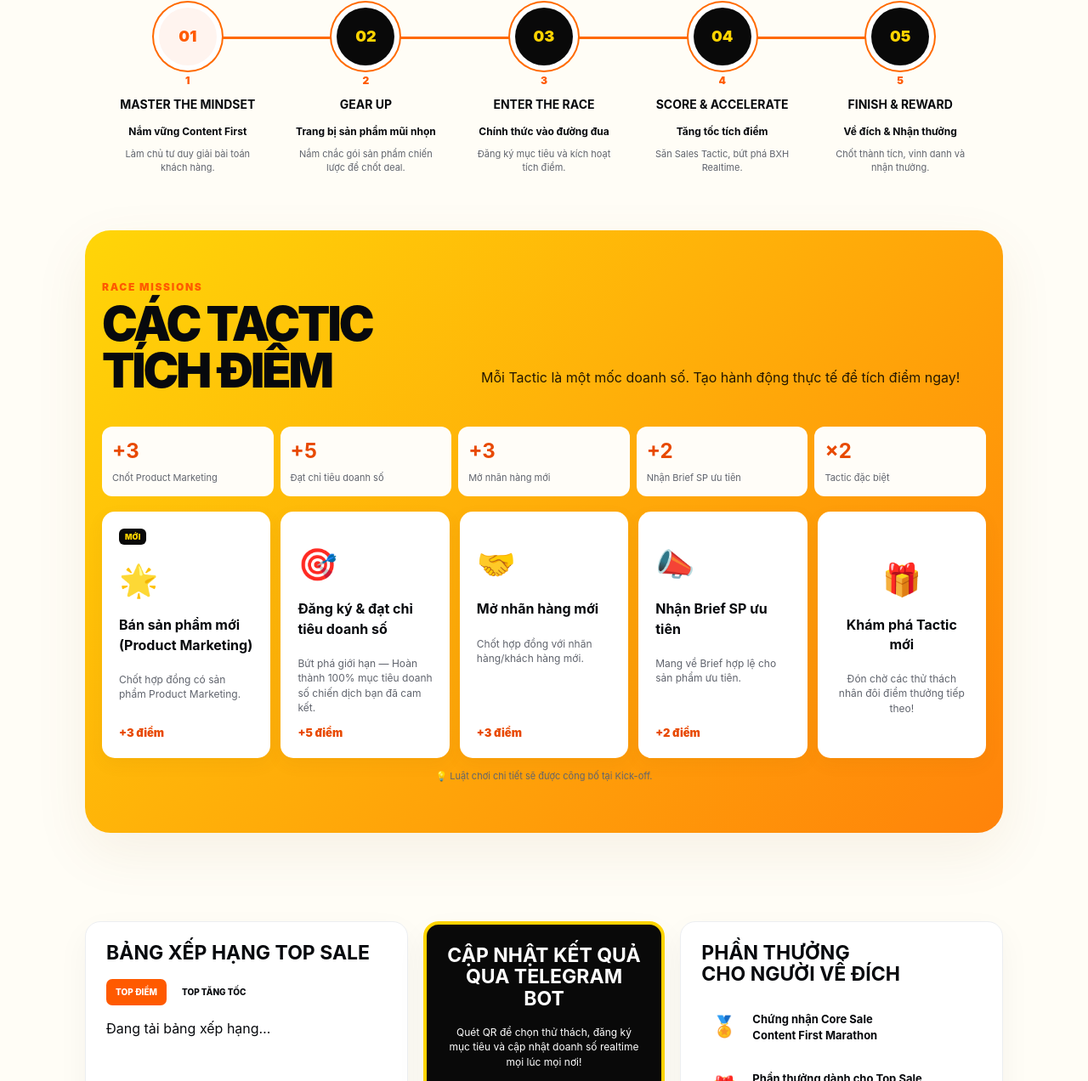
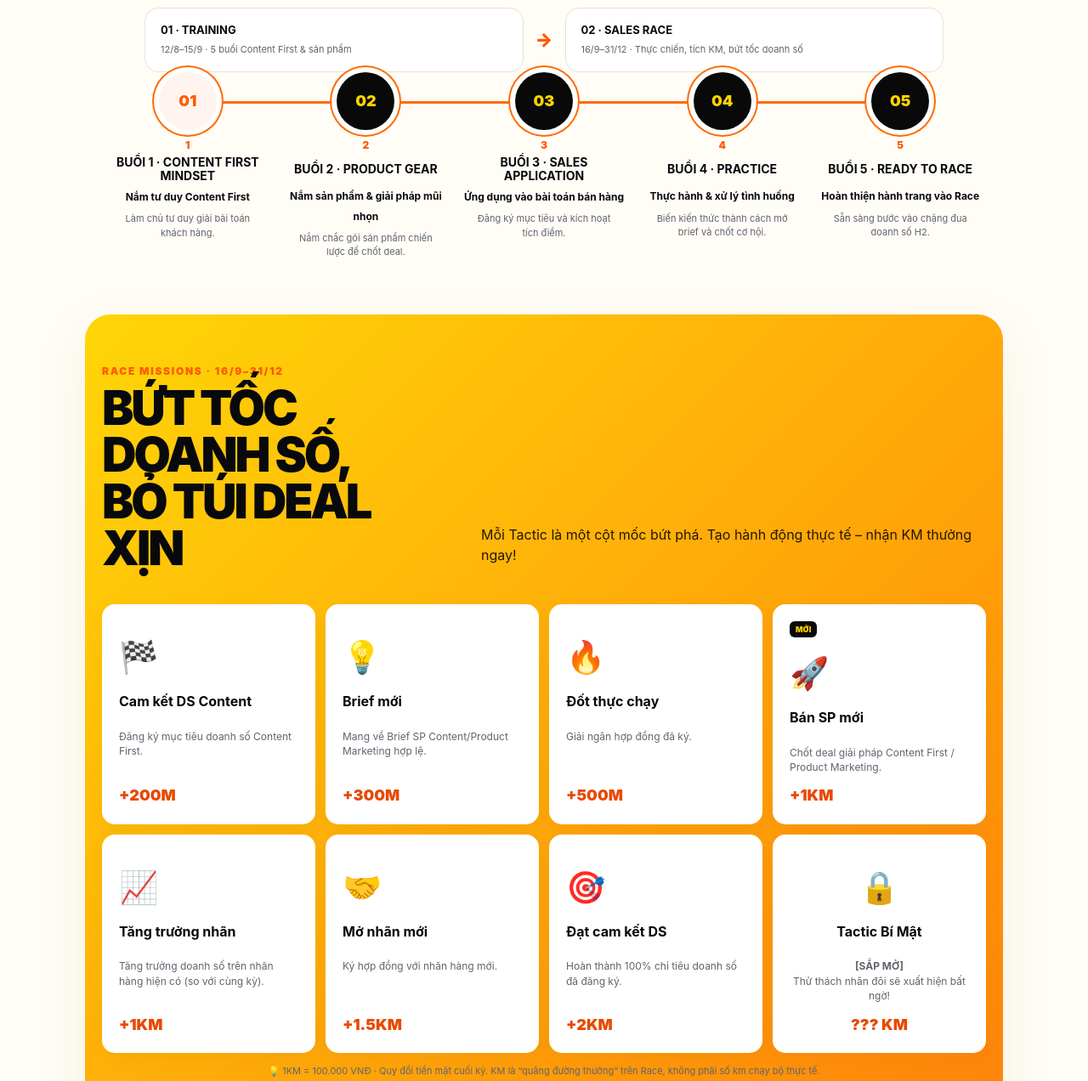
Before and after one commit to AthenaCM-TDB/Content-First-Marathon-2, a plain HTML site: page index.html in a window 1280 px wide. Shown: the part 1283-2555 px from the top of the page at 85% size. Drawn offline with Linux system fonts and the light colour scheme.

Commit message:
Update index.html

```diff
--- a/index.html
+++ b/index.html
@@ -12,7 +12,7 @@ h1{font-size:clamp(64px,7.4vw,105px);line-height:.82;letter-spacing:-.075em;marg
 .manifest{position:relative;z-index:5;margin-top:-18px}.manifestIn{background:#fff;border:1px solid var(--line);border-radius:18px;padding:18px 28px;box-shadow:0 10px 35px #1018270c;display:flex;align-items:center;justify-content:center;gap:26px}.routeIcon{font-size:31px}.manifest h3{margin:0;color:var(--orange);font-size:20px}.manifest p{margin:4px 0 0;font-weight:800}
 section{padding:68px 0}.title{text-align:center;margin-bottom:38px}.title h2,.head h2{font-size:clamp(35px,4.5vw,56px);line-height:.98;letter-spacing:-.055em;margin:8px 0}.title p,.head p{color:var(--muted)}
 .journey{display:grid;grid-template-columns:repeat(5,1fr);position:relative;gap:12px}.journey:before{content:"";position:absolute;left:8%;right:8%;top:39px;border-top:2px dashed #b9bec7}.stage{text-align:center;position:relative}.circle{position:relative;z-index:2;width:78px;height:78px;border:2px solid #aab0bb;background:#fff;border-radius:50%;display:grid;place-items:center;margin:auto;font-size:30px}.stage:first-child .circle{border-color:var(--orange);color:var(--orange);background:#fff4ef}.stageNo{font-size:12px;font-weight:950;margin-top:9px}.stage h3{font-size:14px;line-height:1.12;margin:4px auto;max-width:190px;min-height:31px;display:flex;align-items:center;justify-content:center}.stage b{font-size:12px}.stage p{font-size:12px;color:var(--muted);max-width:175px;margin:7px auto}
-.tactics{background:#fafafa}.head{display:grid;grid-template-columns:.75fr 1.25fr;gap:50px;align-items:end;margin-bottom:30px}.cards{display:grid;grid-template-columns:repeat(5,1fr);gap:12px}.card{background:#fff;border:1px solid var(--line);border-radius:15px;padding:20px;min-height:255px;display:flex;flex-direction:column}.card.new:before{content:"MỚI";align-self:flex-start;background:var(--orange);color:#fff;border-radius:6px;padding:3px 7px;font-size:9px;font-weight:950}.ci{font-size:37px;margin:15px 0}.card h3{font-size:16px;margin:0 0 8px}.card p{font-size:12px;color:var(--muted)}.points{margin-top:auto;color:var(--orange);font-weight:950;font-size:13px}.card.more{border-style:dashed;justify-content:center;text-align:center}.rule{text-align:center;color:var(--muted);font-size:11px;margin-top:14px}
+.tactics{background:#fafafa}.head{display:grid;grid-template-columns:.75fr 1.25fr;gap:50px;align-items:end;margin-bottom:30px}.cards{display:grid;grid-template-columns:repeat(4,1fr);gap:12px}.card{background:#fff;border:1px solid var(--line);border-radius:15px;padding:20px;min-height:255px;display:flex;flex-direction:column}.card.new:before{content:"MỚI";align-self:flex-start;background:var(--orange);color:#fff;border-radius:6px;padding:3px 7px;font-size:9px;font-weight:950}.ci{font-size:37px;margin:15px 0}.card h3{font-size:16px;margin:0 0 8px}.card p{font-size:12px;color:var(--muted)}.points{margin-top:auto;color:var(--orange);font-weight:950;font-size:13px}.card.more{border-style:dashed;justify-content:center;text-align:center}.rule{text-align:center;color:var(--muted);font-size:11px;margin-top:14px}
 .dashboard{display:grid;grid-template-columns:1fr .75fr 1fr;gap:18px}.box{background:#f8f8f8;border-radius:18px;padding:24px}.box h3{font-size:23px;line-height:1.1;margin:0 0 18px}.tabs{display:flex;gap:7px;margin-bottom:12px}.tab{padding:8px 11px;border-radius:7px;background:#fff;font-size:10px;font-weight:850}.tab.active{background:var(--orange);color:#fff}.row{display:grid;grid-template-columns:27px 1fr auto;gap:9px;align-items:center;padding:10px 0;border-bottom:1px solid #e4e5e7}.rank{color:var(--orange);font-weight:950}.person b{font-size:13px}.person span{display:block;font-size:10px;color:var(--muted)}.score{font-weight:950}.join{background:linear-gradient(145deg,#ff6b37,#ff8a47);color:#fff;text-align:center}.join p{font-size:12px}.qr{width:150px;aspect-ratio:1;margin:18px auto;background:#fff;border-radius:12px;display:grid;place-items:center;color:var(--ink);border:8px solid #fff;box-shadow:inset 0 0 0 2px #111}.qr span{font-size:11px;font-weight:950}.join .pill{background:#111827;border-color:#111827;color:#fff}.rewardItem{background:#fff;border-radius:11px;padding:12px;display:grid;grid-template-columns:38px 1fr;gap:10px;align-items:center;margin:9px 0}.rewardItem i{font-style:normal;font-size:24px}.rewardItem b{font-size:13px}
 .datebar{padding:0 0 55px}.dateIn{border:1px solid var(--line);border-radius:16px;padding:18px 28px;display:grid;grid-template-columns:auto 1fr auto;align-items:center;gap:25px}.calendar{font-size:31px}.dateText b{font-size:17px}.dateText span{color:var(--muted);font-size:13px}.mobile{display:none}footer{padding:22px 0;color:var(--muted);font-size:11px}
 @media(max-width:930px){.links{display:none}.trackbg{left:0;opacity:.28}.copy{width:70%}.live{position:relative;right:auto;bottom:auto;margin:-45px auto 25px;width:min(92%,520px)}.hero{min-height:auto}.heroIn{min-height:590px}.head{grid-template-columns:1fr}.cards{grid-template-columns:repeat(2,1fr)}.cards .card:last-child{grid-column:1/-1}.dashboard{grid-template-columns:1fr}.journey{grid-template-columns:1fr}.journey:before{display:none}.stage{display:grid;grid-template-columns:85px 1fr;text-align:left;align-items:center}.stage p{margin:5px 0}.circle{grid-row:1/5;margin:0}}
@@ -181,8 +181,15 @@ header .pill.orange{
   .metric span{font-size:9px}
 }
 
+/* ===== V6 SALES RACE ===== */
+.tactics .cards{grid-template-columns:repeat(4,1fr)}
+.tactics .card{min-height:235px}
+.tactics .points{font-size:18px}
+.brandLogo{display:flex;align-items:center;gap:10px}.athenaMark{width:30px;height:30px;border-radius:8px;background:var(--yellow);color:#090909;display:grid;place-items:center;font-weight:950;font-size:12px;letter-spacing:-.04em}.raceNote{margin-top:15px;text-align:right;font-size:11px;font-weight:800;color:#4a3100}.phaseBridge{max-width:940px;margin:22px auto 0;display:grid;grid-template-columns:1fr auto 1fr;gap:14px;align-items:center}.phase{border:1px solid var(--line);border-radius:16px;padding:16px 18px;background:#fff}.phase b{display:block;font-size:13px}.phase span{font-size:11px;color:var(--muted)}.phaseArrow{font-size:22px;color:var(--orange);font-weight:950}
+@media(max-width:930px){.tactics .cards{grid-template-columns:repeat(2,1fr)}.tactics .cards .card:last-child{grid-column:auto}}
+@media(max-width:600px){.tactics .cards{grid-template-columns:1fr}}
 </style></head><body>
-<header><nav class="w nav"><div class="brand"><b>CF</b> · CONTENT FIRST MARATHON</div><div class="links"><a href="#journey">5 chặng</a><a href="#tactics">Tactics</a><a href="#join">Tham gia</a><a href="#rank">Tiến độ</a><a href="#reward">Phần thưởng</a></div><a class="pill orange" href="https://t.me/ContentFirstMarathon_bot" target="_blank" rel="noopener">Đăng ký ngay →</a></nav></header>
+<header><nav class="w nav"><div class="brand brandLogo"><span class="athenaMark">A</span><span>ATHENA CM · <b>CONTENT FIRST MARATHON</b></span></div><div class="links"><a href="#journey">5 chặng</a><a href="#tactics">Tactics</a><a href="#join">Tham gia</a><a href="#rank">Tiến độ</a><a href="#reward">Phần thưởng</a></div><a class="pill orange" href="https://t.me/ContentFirstMarathon_bot" target="_blank" rel="noopener">Đăng ký ngay →</a></nav></header>
 
 <main>
 <section class="hero kvHero">
@@ -192,12 +199,12 @@ header .pill.orange{
     <div class="eye">ATHENA CM · CONTENT FIRST MARATHON · H2/2026</div>
     <h1 class="srOnly">CONTENT FIRST MARATHON</h1>
     <div class="kvMessage">
-      <strong>30 NGÀY BỀN BỈ.<br>BỨT PHÁ DOANH SỐ.</strong>
-      <p>Chuỗi đào tạo & thúc đẩy doanh số H2 — từ tư duy Content First đến hành động thực chiến trên đường đua.</p>
+      <strong>30 NGÀY TRANG BỊ.<br>SẴN SÀNG BỨT TỐC.</strong>
+      <p>30 ngày Training Content First & sản phẩm — trang bị tư duy, giải pháp và kỹ năng trước khi bước vào chặng đua doanh số đến hết H2/2026.</p>
     </div>
     <div class="actions">
-      <a class="pill orange" href="https://t.me/ContentFirstMarathon_bot" target="_blank" rel="noopener">VÀO ĐƯỜNG ĐUA →</a>
-      <a class="pill dark" href="#journey">XEM 5 CHẶNG ↓</a>
+      <a class="pill orange" href="https://t.me/ContentFirstMarathon_bot" target="_blank" rel="noopener">THAM GIA CHƯƠNG TRÌNH →</a>
+      <a class="pill dark" href="#journey">XEM 5 BUỔI TRAINING ↓</a>
     </div>
   </div>
 </div>
@@ -208,37 +215,33 @@ header .pill.orange{
 </div>
 </section>
 
-<div class="manifest"><div class="w manifestIn"><div class="routeIcon">🏃</div><div><h3>TƯ DUY ĐÚNG. TRANG BỊ ĐỦ. BỨT PHÁ DOANH SỐ.</h3><p>5 chặng — 30 ngày — một đường đua Content First.</p></div></div></div>
+<div class="manifest"><div class="w manifestIn"><div class="routeIcon">🏃</div><div><h3>TRANG BỊ 30 NGÀY. BỨT TỐC ĐẾN CUỐI H2.</h3><p>Giai đoạn 1: Training 12/8–15/9 · Giai đoạn 2: Race 16/9–31/12/2026.</p></div></div></div>
 
-<section id="journey"><div class="w"><div class="title"><div class="k">THE MARATHON</div><h2>5 CHẶNG HÀNH TRÌNH</h2><p><b>Từ tư duy → sản phẩm → hành động → thành tích.</b><br>5 chặng để Sale trang bị đủ năng lực, bước vào đường đua và bứt tốc về đích.</p></div>
+<section id="journey"><div class="w"><div class="title"><div class="k">TRAINING PHASE · 12/8–15/9</div><h2>5 BUỔI TRANG BỊ CONTENT FIRST</h2><p><b>Từ tư duy → sản phẩm → năng lực thực chiến.</b><br>5 buổi học là giai đoạn trang bị trước Race — không phải 5 chặng của cuộc đua.</p></div><div class="phaseBridge"><div class="phase"><b>01 · TRAINING</b><span>12/8–15/9 · 5 buổi Content First & sản phẩm</span></div><div class="phaseArrow">→</div><div class="phase"><b>02 · SALES RACE</b><span>16/9–31/12 · Thực chiến, tích KM, bứt tốc doanh số</span></div></div>
 <div class="journey">
-<div class="stage"><div class="circle">01</div><div class="stageNo">1</div><h3>MASTER THE MINDSET</h3><b>Nắm vững Content First</b><p>Làm chủ tư duy giải bài toán khách hàng.</p></div>
-<div class="stage"><div class="circle">02</div><div class="stageNo">2</div><h3>GEAR UP</h3><b>Trang bị sản phẩm mũi nhọn</b><p>Nắm chắc gói sản phẩm chiến lược để chốt deal.</p></div>
-<div class="stage"><div class="circle">03</div><div class="stageNo">3</div><h3>ENTER THE RACE</h3><b>Chính thức vào đường đua</b><p>Đăng ký mục tiêu và kích hoạt tích điểm.</p></div>
-<div class="stage"><div class="circle">04</div><div class="stageNo">4</div><h3>SCORE & ACCELERATE</h3><b>Tăng tốc tích điểm</b><p>Săn Sales Tactic, bứt phá BXH Realtime.</p></div>
-<div class="stage"><div class="circle">05</div><div class="stageNo">5</div><h3>FINISH & REWARD</h3><b>Về đích & Nhận thưởng</b><p>Chốt thành tích, vinh danh và nhận thưởng.</p></div>
+<div class="stage"><div class="circle">01</div><div class="stageNo">1</div><h3>BUỔI 1 · CONTENT FIRST MINDSET</h3><b>Nắm tư duy Content First</b><p>Làm chủ tư duy giải bài toán khách hàng.</p></div>
+<div class="stage"><div class="circle">02</div><div class="stageNo">2</div><h3>BUỔI 2 · PRODUCT GEAR</h3><b>Nắm sản phẩm & giải pháp mũi nhọn</b><p>Nắm chắc gói sản phẩm chiến lược để chốt deal.</p></div>
+<div class="stage"><div class="circle">03</div><div class="stageNo">3</div><h3>BUỔI 3 · SALES APPLICATION</h3><b>Ứng dụng vào bài toán bán hàng</b><p>Đăng ký mục tiêu và kích hoạt tích điểm.</p></div>
+<div class="stage"><div class="circle">04</div><div class="stageNo">4</div><h3>BUỔI 4 · PRACTICE</h3><b>Thực hành & xử lý tình huống</b><p>Biến kiến thức thành cách mở brief và chốt cơ hội.</p></div>
+<div class="stage"><div class="circle">05</div><div class="stageNo">5</div><h3>BUỔI 5 · READY TO RACE</h3><b>Hoàn thiện hành trang vào Race</b><p>Sẵn sàng bước vào chặng đua doanh số H2.</p></div>
 </div></div></section>
 
-<section class="tactics" id="tactics"><div class="w"><div class="head"><div><div class="k">RACE MISSIONS</div><h2>CÁC TACTIC TÍCH ĐIỂM</h2></div><p>Mỗi Tactic là một mốc doanh số. Tạo hành động thực tế để tích điểm ngay!</p></div>
-<div class="scoreRules">
-<div><b>+3</b><span>Chốt Product Marketing</span></div>
-<div><b>+5</b><span>Đạt chỉ tiêu doanh số</span></div>
-<div><b>+3</b><span>Mở nhãn hàng mới</span></div>
-<div><b>+2</b><span>Nhận Brief SP ưu tiên</span></div>
-<div><b>×2</b><span>Tactic đặc biệt</span></div>
-</div><div class="cards">
-<div class="card new"><div class="ci">🌟</div><h3>Bán sản phẩm mới<br>(Product Marketing)</h3><p>Chốt hợp đồng có sản phẩm Product Marketing.</p><div class="points">+3 điểm</div></div>
-<div class="card"><div class="ci">🎯</div><h3>Đăng ký & đạt chỉ tiêu doanh số</h3><p>Bứt phá giới hạn — Hoàn thành 100% mục tiêu doanh số chiến dịch bạn đã cam kết.</p><div class="points">+5 điểm</div></div>
-<div class="card"><div class="ci">🤝</div><h3>Mở nhãn hàng mới</h3><p>Chốt hợp đồng với nhãn hàng/khách hàng mới.</p><div class="points">+3 điểm</div></div>
-<div class="card"><div class="ci">📣</div><h3>Nhận Brief SP ưu tiên</h3><p>Mang về Brief hợp lệ cho sản phẩm ưu tiên.</p><div class="points">+2 điểm</div></div>
-<div class="card more"><div class="ci">🎁</div><h3>Khám phá Tactic mới</h3><p>Đón chờ các thử thách nhân đôi điểm thưởng tiếp theo!</p></div>
-</div><div class="rule">💡 Luật chơi chi tiết sẽ được công bố tại Kick-off.</div></div></section>
+<section class="tactics" id="tactics"><div class="w"><div class="head"><div><div class="k">RACE MISSIONS · 16/9–31/12</div><h2>BỨT TỐC DOANH SỐ,<br>BỎ TÚI DEAL XỊN</h2></div><p>Mỗi Tactic là một cột mốc bứt phá. Tạo hành động thực tế – nhận KM thưởng ngay!</p></div>
+<div class="cards">
+<div class="card"><div class="ci">🏁</div><h3>Cam kết DS Content</h3><p>Đăng ký mục tiêu doanh số Content First.</p><div class="points">+200M</div></div>
+<div class="card"><div class="ci">💡</div><h3>Brief mới</h3><p>Mang về Brief SP Content/Product Marketing hợp lệ.</p><div class="points">+300M</div></div>
+<div class="card"><div class="ci">🔥</div><h3>Đốt thực chạy</h3><p>Giải ngân hợp đồng đã ký.</p><div class="points">+500M</div></div>
+<div class="card new"><div class="ci">🚀</div><h3>Bán SP mới</h3><p>Chốt deal giải pháp Content First / Product Marketing.</p><div class="points">+1KM</div></div>
+<div class="card"><div class="ci">📈</div><h3>Tăng trưởng nhãn</h3><p>Tăng trưởng doanh số trên nhãn hàng hiện có (so với cùng kỳ).</p><div class="points">+1KM</div></div>
+<div class="card"><div class="ci">🤝</div><h3>Mở nhãn mới</h3><p>Ký hợp đồng với nhãn hàng mới.</p><div class="points">+1.5KM</div></div>
+<div class="card"><div class="ci">🎯</div><h3>Đạt cam kết DS</h3><p>Hoàn thành 100% chỉ tiêu doanh số đã đăng ký.</p><div class="points">+2KM</div></div>
+<div class="card more"><div class="ci">🔒</div><h3>Tactic Bí Mật</h3><p><b>[SẮP MỞ]</b><br>Thử thách nhân đôi sẽ xuất hiện bất ngờ!</p><div class="points">??? KM</div></div></div><div class="rule">💡 1KM = 100.000 VNĐ · Quy đổi tiền mặt cuối kỳ. KM là “quãng đường thưởng” trên Race, không phải số km chạy bộ thực tế.</div></div></section>
 
 <section id="rank"><div class="w dashboard">
 <div class="box"><h3>BẢNG XẾP HẠNG TOP SALE</h3><div class="tabs"><span class="tab active">TOP ĐIỂM</span><span class="tab">TOP TĂNG TỐC</span></div>
 <div id="leaderboardRows"><p class="muted">Đang tải bảng xếp hạng…</p></div></div>
 
-<div class="box join" id="join"><h3>CẬP NHẬT KẾT QUẢ<br>QUA TELEGRAM BOT</h3><p>Quét QR để chọn thử thách, đăng ký mục tiêu và cập nhật doanh số realtime mọi lúc mọi nơi!</p><a class="qr qrLive" href="https://t.me/ContentFirstMarathon_bot" target="_blank" rel="noopener"><span>@ContentFirstMarathon_bot<br><small>Nhấn để mở Bot</small></span></a><a class="pill" href="https://t.me/ContentFirstMarathon_bot" target="_blank" rel="noopener">✈ Mở Telegram Bot</a><p>{Hướng dẫn chi tiết →}</p></div>
+<div class="box join" id="join"><h3>CẬP NHẬT KẾT QUẢ<br>QUA TELEGRAM BOT</h3><p>Quét mã QR để đăng ký thử thách và cập nhật doanh số realtime.</p><a class="qr qrLive" href="https://t.me/ContentFirstMarathon_bot" target="_blank" rel="noopener"><span>@ContentFirstMarathon_bot<br><small>Nhấn để mở Bot</small></span></a><a class="pill" href="https://t.me/ContentFirstMarathon_bot" target="_blank" rel="noopener">✈ Mở Telegram Bot</a><p>{Hướng dẫn chi tiết →}</p></div>
 
 <div class="box" id="reward"><h3>PHẦN THƯỞNG<br>CHO NGƯỜI VỀ ĐÍCH</h3>
 <div class="rewardItem"><i>🏅</i><b>Chứng nhận Core Sale<br>Content First Marathon</b></div>
@@ -247,13 +250,14 @@ header .pill.orange{
 <div class="rewardItem"><i>🚀</i><b>Ưu tiên tham gia các dự án chiến lược Q4</b></div></div>
 </div></section>
 
-<div class="datebar"><div class="w dateIn"><div class="calendar">🗓️</div><div class="dateText"><b>BẮT ĐẦU: 12/8/2026　 |　 KẾT THÚC: 15/9/2026</b><br><span>1 tháng bứt phá — Thay đổi tư duy — Tạo kết quả thật.</span></div><a class="pill orange" href="#join">ĐĂNG KÝ NGAY →</a></div></div>
-</main><footer><div class="w">Athena CM · Content First Marathon · Prototype V3. Thay QR, link bot, tactic/điểm và dữ liệu BXH bằng dữ liệu đã duyệt trước khi phát hành.</div></footer>
+<div class="datebar"><div class="w dateIn"><div class="calendar">🗓️</div><div class="dateText"><b>TRAINING: 12/8–15/9/2026　 |　 SALES RACE: 16/9–31/12/2026</b><br><span>Trang bị trước — thực chiến sau — bứt tốc đến hết H2.</span></div><a class="pill orange" href="#join">ĐĂNG KÝ NGAY →</a></div></div>
+</main><footer><div class="w">Athena CM · Content First Marathon · V6 · Dữ liệu BXH đồng bộ từ hệ thống đã duyệt.</div></footer>
 <a class="mobile" href="#join">ĐĂNG KÝ NGAY →</a>
 
 <div class="syncStatus" id="syncStatus">DATA · chưa nối API</div>
 <script>
 const CFM = {
+  CASH_PER_POINT: 10000,
   API_URL: "", // CẦN WEB APP DEPLOYMENT URL KẾT THÚC /exec; link project editor không dùng làm API được
   BOT_URL: "https://t.me/ContentFirstMarathon_bot",
   REFRESH_MS: 60000
@@ -261,6 +265,7 @@ const CFM = {
 
 function esc(v){return String(v ?? "").replace(/[&<>"']/g,m=>({"&":"&amp;","<":"&lt;",">":"&gt;",'"':"&quot;","'":"&#039;"}[m]));}
 function setText(id,v){const e=document.getElementById(id); if(e)e.textContent=v;}
+function formatKM(score){const km=Number(score||0)/10; return (Number.isInteger(km)?km:km.toFixed(1))+"KM";}
 function renderLeaderboard(rows){
   const el=document.getElementById("leaderboardRows"); if(!el)return;
   if(!rows || !rows.length){el.innerHTML='<p class="muted">Chưa có dữ liệu BXH.</p>';return;}
@@ -268,7 +273,7 @@ function renderLeaderboard(rows){
     <div class="row">
       <div class="rank">${i+1}</div>
       <div class="person"><b>${esc(r.name)}</b><span>${esc(r.team||"")}</span></div>
-      <div class="score">${esc(r.score)}đ</div>
+      <div class="score">${esc((Number(r.rewardValue ?? (Number(r.score||0)*10000))/1000).toLocaleString("vi-VN"))}K</div>
     </div>`).join("");
 }
 async function loadCFM(){
```
